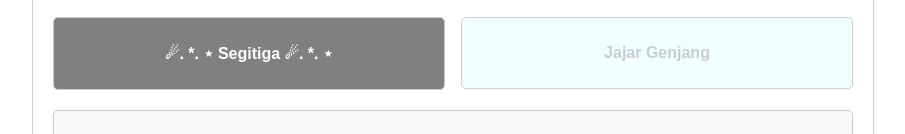
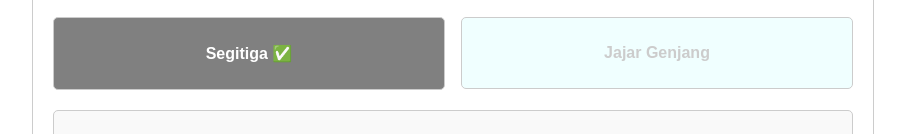
Before and after one commit to revou-fundamental-course/7-aug-23-raisahzr, a plain HTML site: page index.html in a window 1280 px wide. Shown: the part 168-302 px from the top of the page, without its empty margins (187-1092 px from the left). Drawn offline with Linux system fonts and the light colour scheme.

Commit message:
Mini Coding Project Revisi2

```diff
--- a/index.html
+++ b/index.html
@@ -12,7 +12,7 @@
         <p class="desc">Halo Sobat Katik! <br>Web apps ini akan membantu kamu menghitung luas dan keliling bangun datar:</p>
         <div class="flex-container">
             <div class="box" id="boxSegitiga">
-                <p>☄. *. ⋆ Segitiga ☄. *. ⋆</p>
+                <p>Segitiga ✅</p>
             </div>
 
             <div class="box" id="boxJajarGenjang">
```
